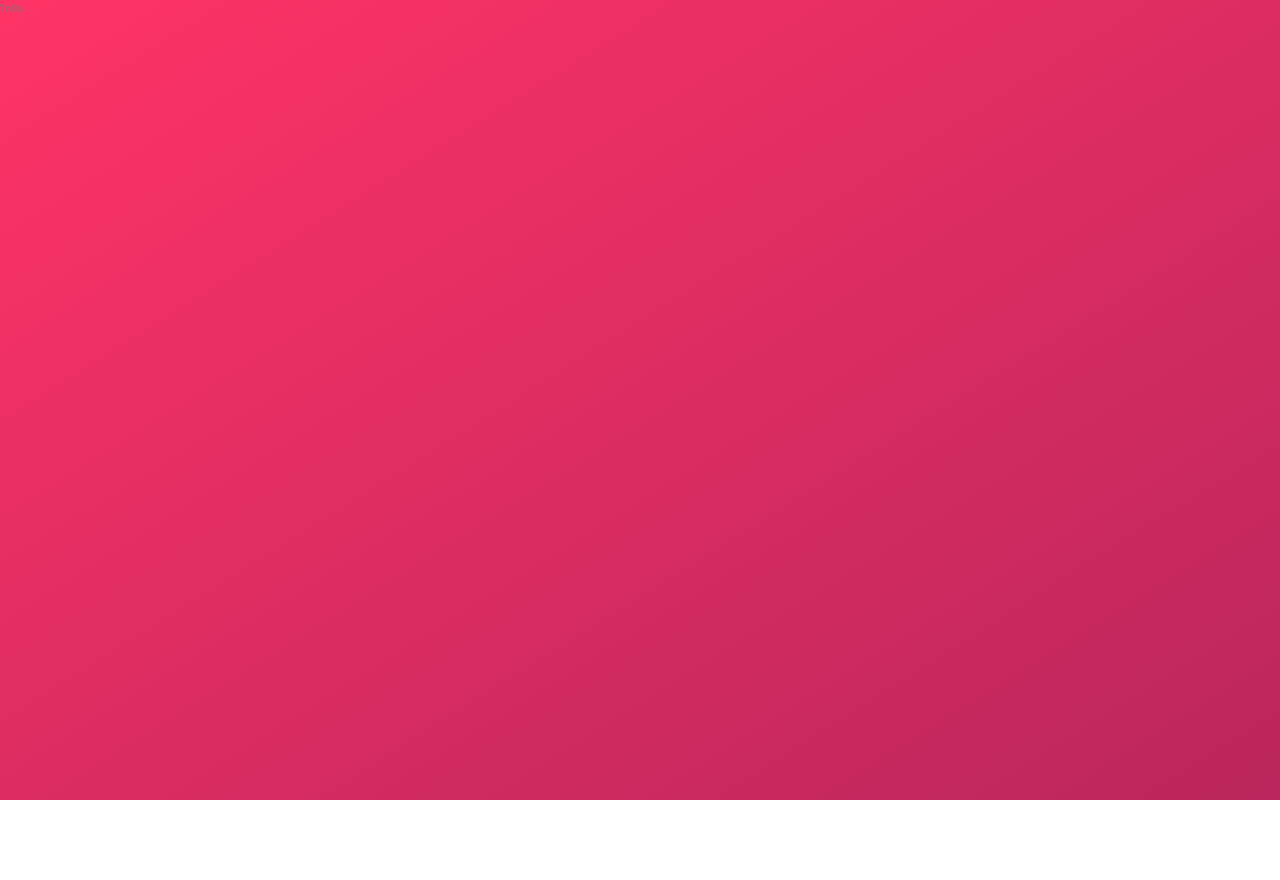
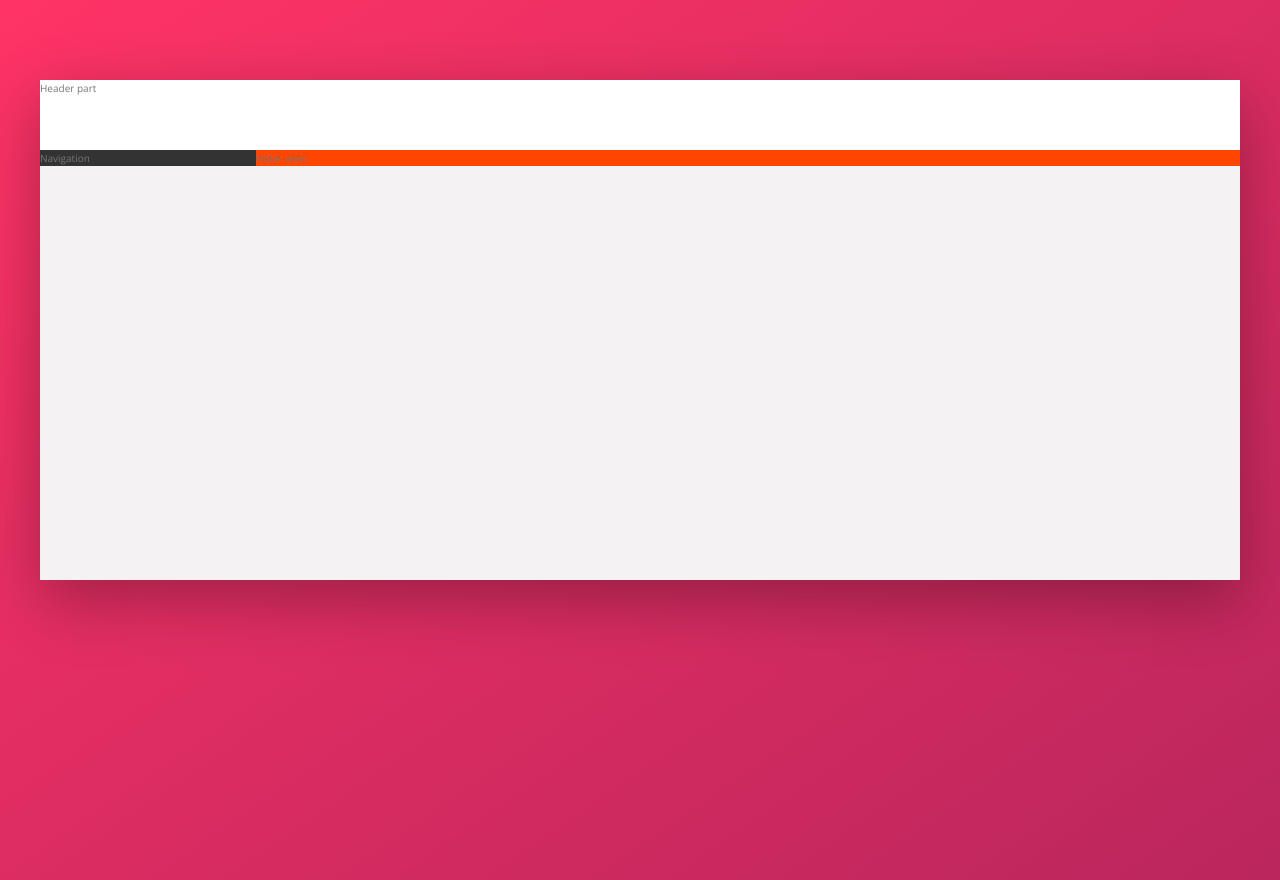
Before and after one commit to Citrinin/Trillo, a website: page index.html in a window 1280 px wide. Before the commit the page ends 800 px from the top, so only its background shows below. Drawn offline with nearby package versions, Linux system fonts and the light colour scheme; files that its build step writes are made by us from their sources.

Commit message:
add main layout

```diff
--- a/index.html
+++ b/index.html
@@ -13,7 +13,19 @@
 </head>
 
 <body>
-    Trillo
+    <div class="container">
+        <header class="header">
+            Header part
+        </header>
+        <div class="content">
+            <nav class="sidebar">
+                Navigation
+            </nav>
+            <main class="hotel-view">
+                Hoter view
+            </main>
+        </div>
+    </div>
 </body>
 
 </html>
--- a/sass/_base.scss
+++ b/sass/_base.scss
@@ -11,6 +11,8 @@
     --color-grey-dark-1: #333;
     --color-grey-dark-2: #777;
     --color-grey-dark-3: #999;
+
+    --shadow-dark: 0 2rem 6rem rgba(0, 0, 0, 0.3);
 }
 
 * {
--- a/sass/_layout.scss
+++ b/sass/_layout.scss
@@ -0,0 +1,31 @@
+.container {
+    max-width: 120rem;
+    margin: 8rem auto;
+    background-color: var(--color-grey-light-2);
+    box-shadow: var(--shadow-dark);
+
+    min-height: 50rem;
+}
+
+.header {
+    height: 7rem;
+    background-color: #fff;
+    border-bottom: var(--color-grey-light-2);
+}
+
+.content {
+    display: flex;
+}
+
+.sidebar {
+    background-color: var(--color-grey-dark-1);
+
+    flex: 0 0 18%;
+}
+
+.hotel-view {
+    background-color: #fff;
+    background-color: orangered;
+
+    flex: 1;
+}
```
